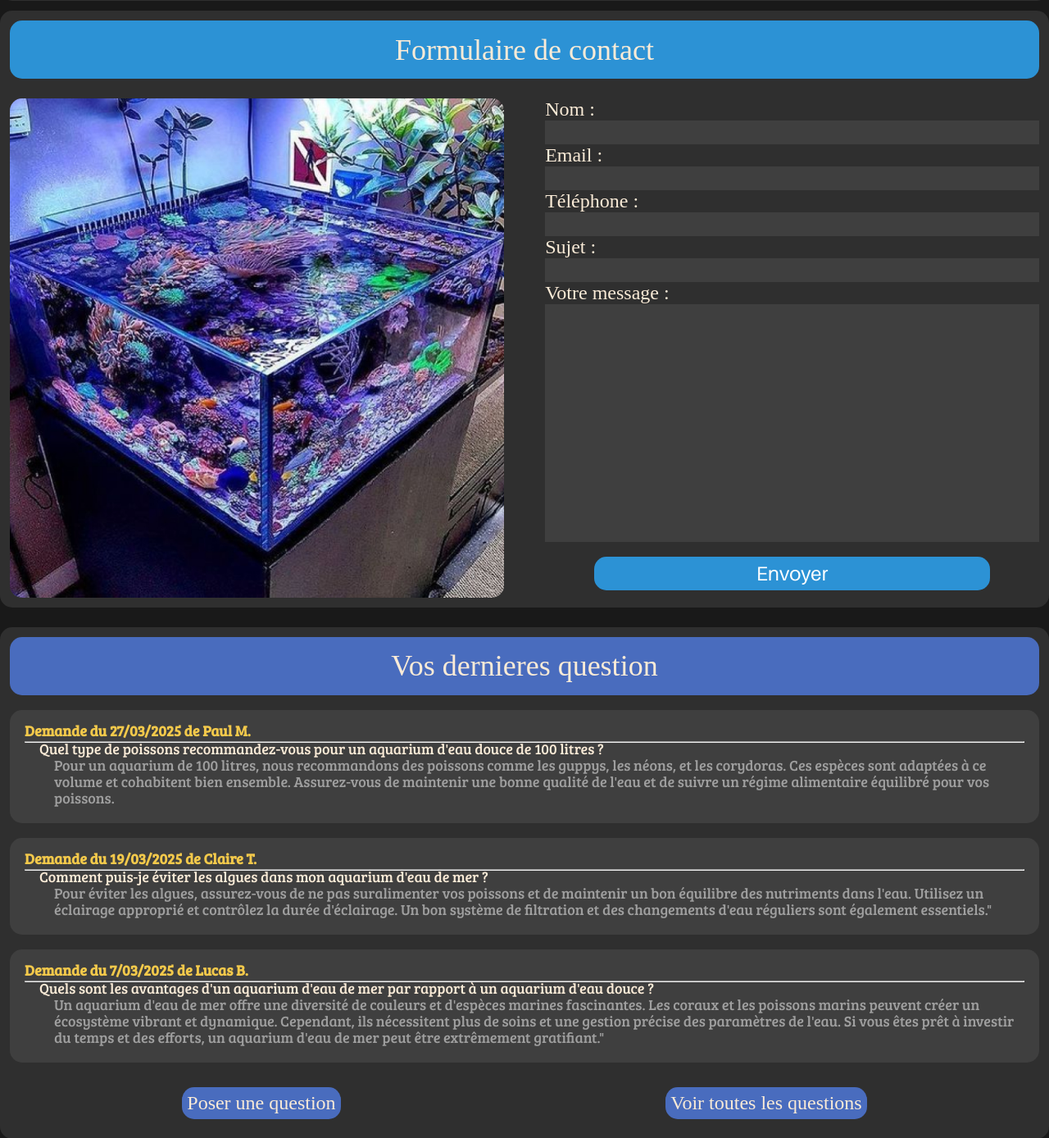
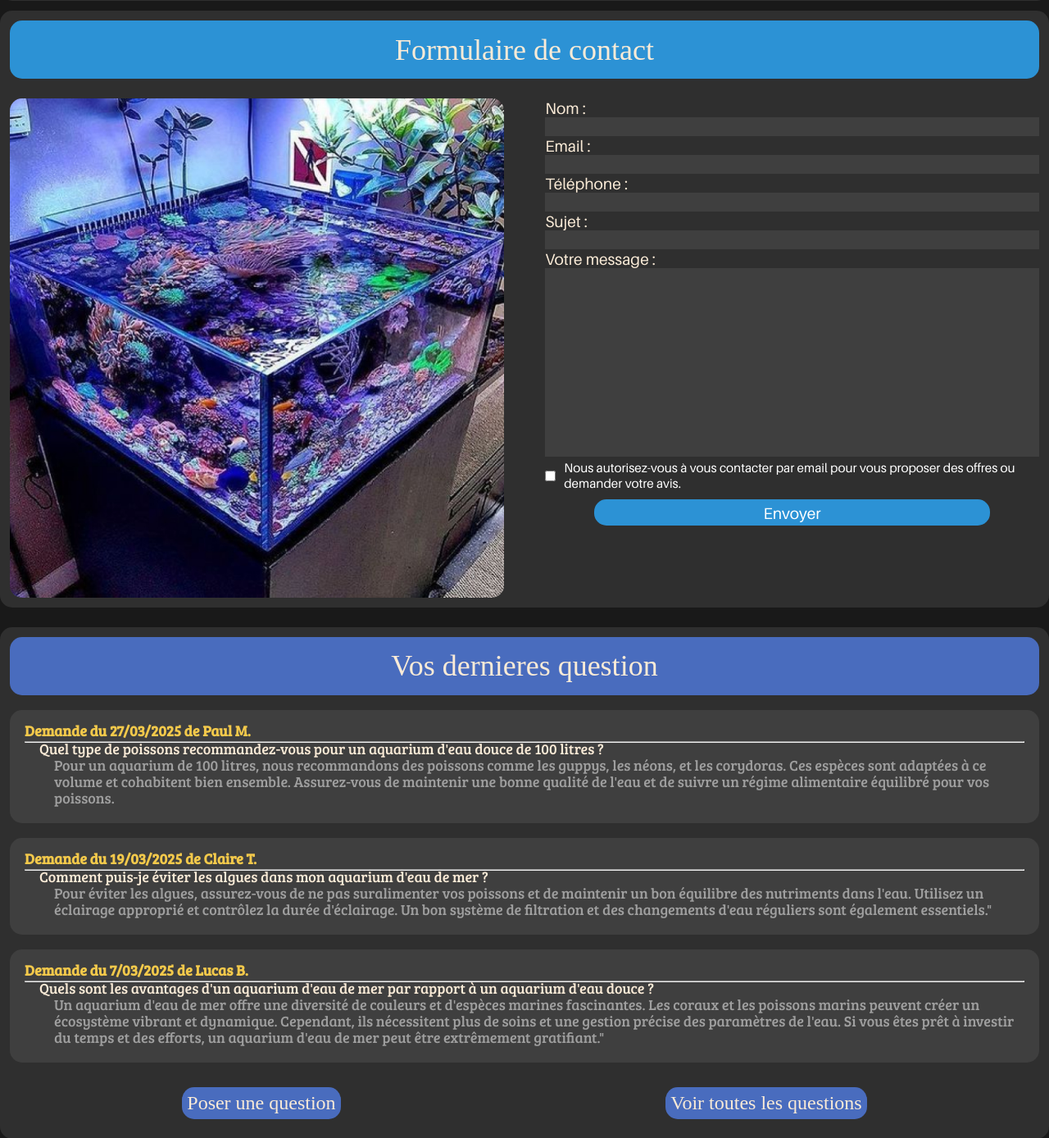
Before and after one commit to OliRati/the_golded_fish_tank, a PHP site: page / in a window 1280 px wide. Shown: the part 5013-6401 px from the top of the page at 82% size. Run offline with PHP 8.4, Linux system fonts and the light colour scheme.

Commit message:
Add a responsive breakpoint

```diff
--- a/assets/css/style.css
+++ b/assets/css/style.css
@@ -37,13 +37,14 @@ footer p {
 
 .innerfooter {
     display: flex;
-    justify-content: space-between;
+    justify-content: space-evenly;
     align-items: center;
     margin: 0 0.5em;
 }
 
 .footerlogo {
     width: 25vw;
+    max-width: 150px;
     height: auto;
 }
 
@@ -122,6 +123,7 @@ a:hover {
     right: 1em;
     bottom: 1em;
     width: 25vw;
+    max-width: 150px;
     height: auto;
 }
 
@@ -294,7 +296,7 @@ p {
 
 .logofacebook,
 .logoyoutube {
-    height: 40px;
+    height: 30px;
     width: auto;
 }
 
@@ -341,7 +343,8 @@ p {
 
 form {
     width: 100%;
-    font-size: 1em;
+    font-size:0.8em;
+    font-family: 'Aileron';
 }
 
 form input {
@@ -370,14 +373,43 @@ form textarea {
     resize: none;
 }
 
+.checkframe {
+    display: flex;
+    align-items: center;
+    justify-content: flex-start;
+}
+
+form input[type='checkbox'] {
+    background-color: #3f3f3f;
+    width: auto;
+    margin-right: 10px;
+}
+
+form label {
+    color: white;
+    font-family: 'Aileron';
+    font-size: 0.8em;
+}
+
 .realisations {
     font-family: 'Aileron';
     font-size: 2em;
 }
 
+/* For large phones */
+@media screen and (min-width:560px) {
+    .tuile {
+        width: 250px;
+    }
+}
 
 /* For tablets */
 @media screen and (min-width:768px) {
+
+    .logofacebook,
+    .logoyoutube {
+        height: 40px;
+    }
 
     .title {
         font-size: 1.4rem;
@@ -458,6 +490,6 @@ form textarea {
     }
 
     .tuile {
-        width: 300px;
+        width: 350px;
     }
 }
--- a/index.html
+++ b/index.html
@@ -23,8 +23,8 @@
                 <a href="#contactus">Contact</a>
             </div>
             <div class="socialheader">
-                <img class="logofacebook" src="./assets/img/Facebook_Logo_Primary.png" alt="Facebook logo">
-                <img class="logoyoutube" src="./assets/img/youtube-logo-png-2061.png" alt="Youtube logo">
+                <img class="logofacebook" src="./assets/img/facebook_logo.png" alt="Facebook logo">
+                <img class="logoyoutube" src="./assets/img/youtube_logo.png" alt="Youtube logo">
             </div>
         </div>
     </header>
@@ -335,7 +335,14 @@
                         </div>
                         <div>Votre message :</div>
                         <div>
-                            <textarea name="" id="message" cols="30" rows="10"></textarea>
+                            <textarea name="message" id="message" cols="30" rows="10"></textarea>
+                        </div>
+                        <div class="checkframe">
+                            <input type="checkbox" name="autorization" id="autorization">
+                            <label for="autorization">
+                                Nous autorisez-vous à vous contacter par email pour vous proposer
+                                des offres ou demander votre avis.
+                            </label>
                         </div>
                         <input class="boxedbutton color2" type="submit" value="Envoyer">
                     </form>
@@ -446,8 +453,8 @@
                 </p>
             </div>
             <div class="socialfooter">
-                <img class="logofacebook" src="./assets/img/Facebook_Logo_Primary.png" alt="Facebook logo">
-                <img class="logoyoutube" src="./assets/img/youtube-logo-png-2061.png" alt="Youtube logo">
+                <img class="logofacebook" src="./assets/img/facebook_logo.png" alt="Facebook logo">
+                <img class="logoyoutube" src="./assets/img/youtube_logo.png" alt="Youtube logo">
             </div>
         </div>
     </footer>
```
Also changed, not shown: assets/img/facebook_logo.png (renamed from assets/img/Facebook_Logo_Primary.png), assets/img/youtube-logo-png-2061.png (deleted), assets/img/youtube_logo.png (added).
